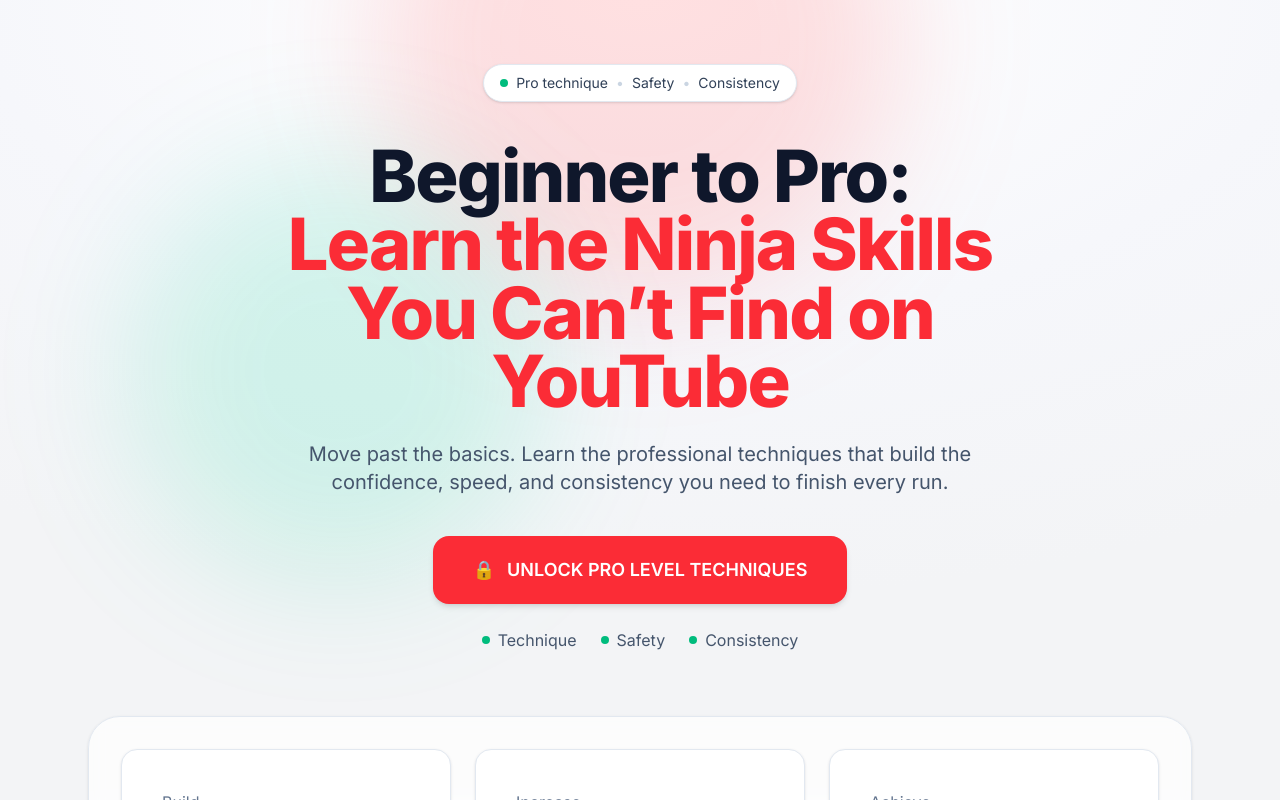
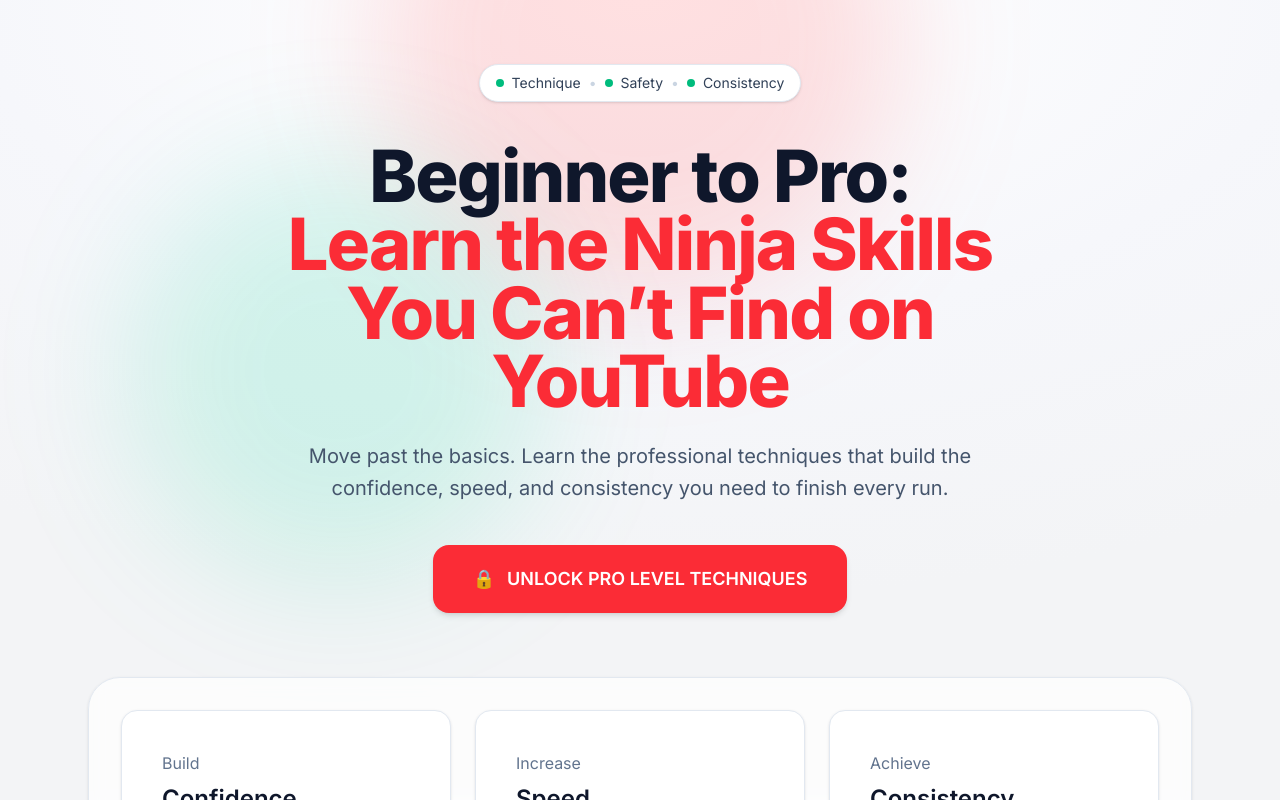
Before and after one commit to Theodoros-Zannettis/NinjaSystem, a Next.js app: page / in a window 1280 px wide. Shown: the top 800 px of the page. Built offline with nearby package versions, Linux system fonts and the light colour scheme.

Commit message:
Remove dots row under CTA

```diff
--- a/app/page.tsx
+++ b/app/page.tsx
@@ -64,13 +64,26 @@ export default function Home() {
         <section className="text-center">
           <div className="flex justify-center">
             <Pill>
+  <span className="inline-flex items-center gap-2">
     <Dot />
-              <span>Pro technique</span>
+    <span>Technique</span>
+  </span>
+
   <span className="text-slate-300">•</span>
+
+  <span className="inline-flex items-center gap-2">
+    <Dot />
     <span>Safety</span>
+  </span>
+
   <span className="text-slate-300">•</span>
+
+  <span className="inline-flex items-center gap-2">
+    <Dot />
     <span>Consistency</span>
+  </span>
 </Pill>
+
           </div>
 
           <h1 className="mx-auto mt-10 max-w-4xl text-balance text-4xl font-extrabold leading-tight tracking-tight text-slate-900 sm:text-6xl sm:leading-[0.95] md:text-7xl">
@@ -80,10 +93,11 @@ export default function Home() {
   <span className="text-red-500">You Can’t Find on YouTube</span>
 </h1>
 
-          <p className="mx-auto mt-6 max-w-3xl text-pretty text-lg text-slate-600 sm:text-xl">
-            Move past the basics. Learn the professional techniques that build the
-            confidence, speed, and consistency you need to finish every run.
+          <p className="mx-auto mt-6 max-w-2xl text-pretty text-base leading-relaxed text-slate-600 sm:text-xl">
+  Move past the basics. Learn the professional techniques that build the confidence,
+  speed, and consistency you need to finish every run.
 </p>
+
 
           <div className="mt-10 flex justify-center">
             <a
@@ -96,17 +110,7 @@ export default function Home() {
             </a>
           </div>
 
-          <div className="mt-6 flex flex-wrap items-center justify-center gap-6 text-slate-600">
-            <span className="inline-flex items-center gap-2">
-              <Dot /> Technique
-            </span>
-            <span className="inline-flex items-center gap-2">
-              <Dot /> Safety
-            </span>
-            <span className="inline-flex items-center gap-2">
-              <Dot /> Consistency
-            </span>
-          </div>
+
         </section>
 
         {/* VALUE PROPS */}
```
Lines whose indentation alone changed are shown as unchanged.
